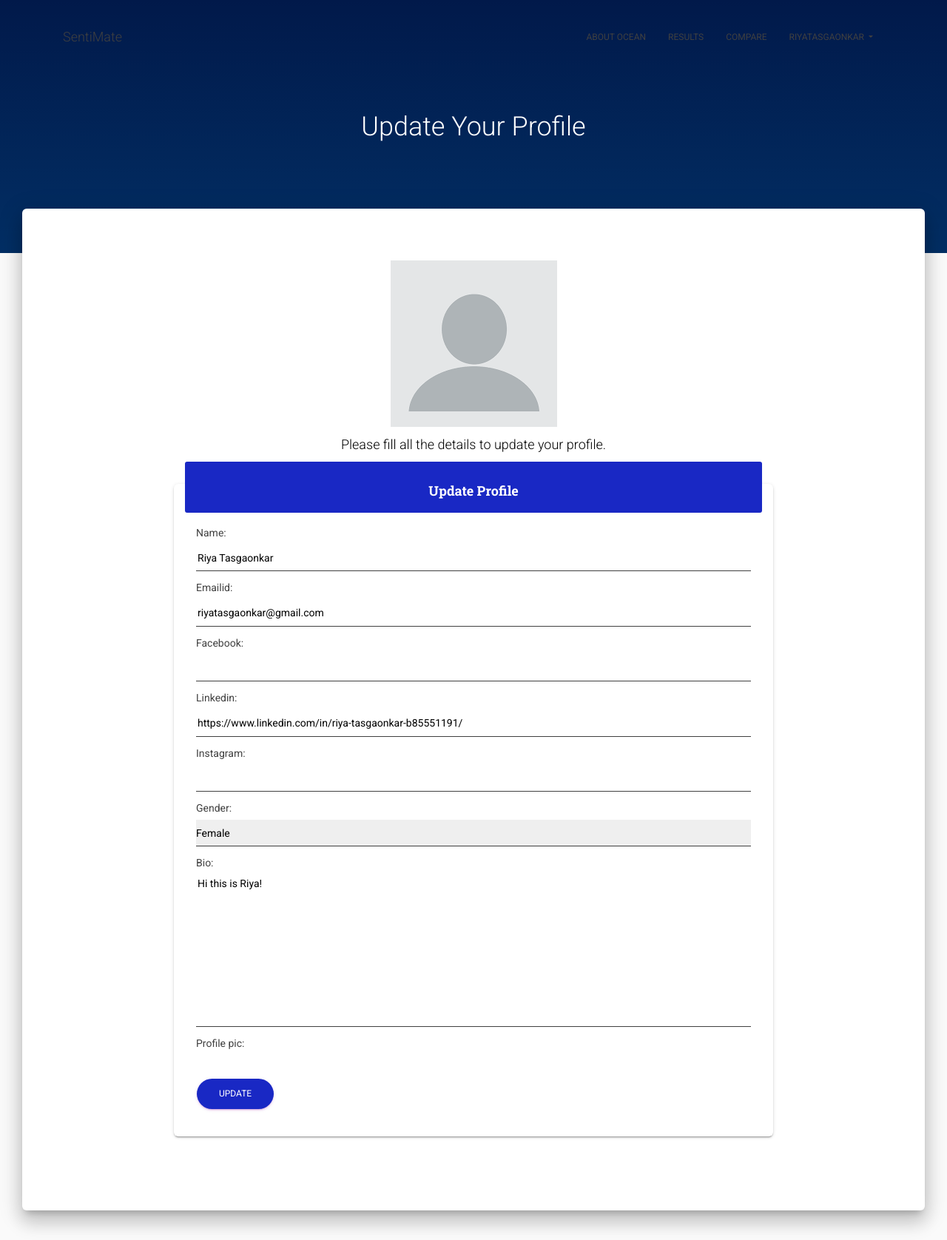
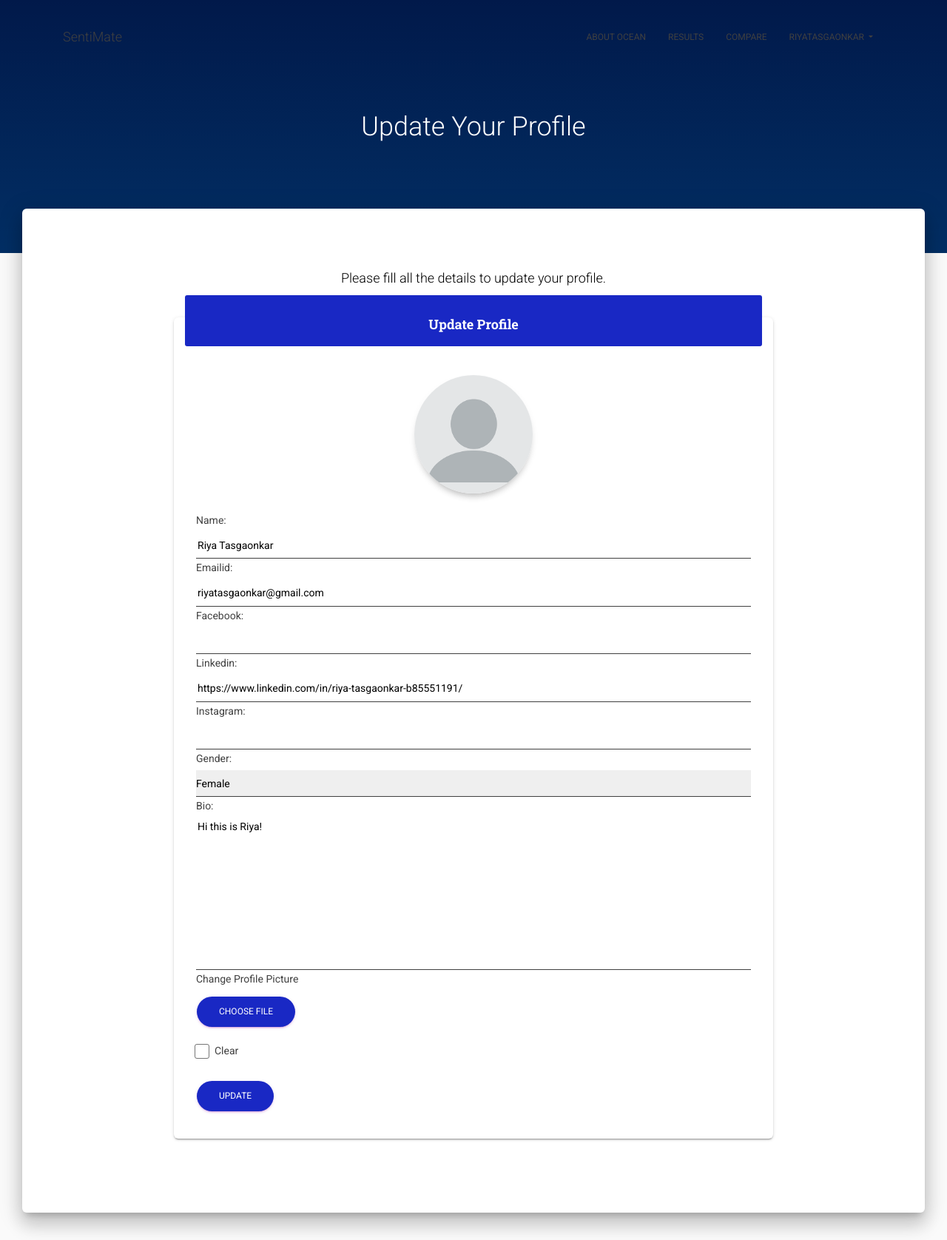
Before and after one commit to RiyaTasgaonkar/SentiMate, a Django app: page /profile in a window 1280 px wide. Shown: the top 1676 px of the page at 74% size. Run offline with Django 3.2, Linux system fonts and the light colour scheme; a user stored in the database is signed in; data comes from the database, SQL or seed files in the repository; both versions use the stored data as it was after the commit; some libraries are stand-ins or nearby versions.

Commit message:
profile fixed

```diff
--- a/ocean/SentiMate/static/css/master.css
+++ b/ocean/SentiMate/static/css/master.css
@@ -41,9 +41,14 @@ input:focus, select:focus, textarea:focus{
     border-color: var(--blue) !important;
 }
 
-input[type="radio"] {
-    height: 0.75rem !important;
+.checkbox{
+    display: inline !important;
+    height: auto;
+    position: relative !important;
+    vertical-align: middle !important;
+    height: 10px;
 }
+
 
 .alert-dark{
     color: var(--dark-gray) !important;
--- a/ocean/SentiMate/templates/profile.html
+++ b/ocean/SentiMate/templates/profile.html
@@ -98,11 +98,6 @@ The above copyright notice and this permission notice shall be included in all c
   <div class="main main-raised mb-5">
     <div class="container">
       <div class="section text-center">
-        {% if request.user.profile.profile_pic %}
-          <img src = "{{ request.user.profile.profile_pic.url }}" alt="your-picture" height="50px; width=50px">
-        {% else %}
-          <img src = "{% static 'Sentimate/images/default_pic.png' %}">
-        {% endif %}
         <p class="h4">Please fill all the details to update your profile.</p>
         <div class="container">
           <div class="col-md-9 mx-auto">
@@ -112,10 +107,38 @@ The above copyright notice and this permission notice shall be included in all c
                   <h4 class="card-title">Update Profile</h4>
                 </div>
                 <div class="card-body">
+                  <div class="mx-auto my-4" style="text-align: center;">
+                  {% if request.user.profile.profile_pic %}
+                    <img src = "{{ request.user.profile.profile_pic.url }}" alt="your-picture" class="img-raised rounded-circle img-fluid mx-auto" style="height: 10rem; width: 10rem;">
+                  {% else %}
+                    <img src = "{% static 'Sentimate/images/default_pic.png' %}" class="img-raised rounded-circle img-fluid mx-auto" style="height: 10rem; width: 10rem;">
+                  {% endif %}
+                </div>
                   <form method="POST" enctype="multipart/form-data">
                     {% csrf_token %}
                     <fieldset class="form-group">
-                      {{ form.as_p }}
+                      {% for field in form.visible_fields %}
+                      {% if field.html_name == "profile_pic" %}
+                      <label>Change Profile Picture</label><br>
+                      <div class="btn btn-primary btn-small btn-round btn-blue my-2">Choose file
+                      <input type="file" class="inputFileHidden" name="profile_pic" accept="image/*" id="id_profile_pic"></div><br>
+                      <div class="form-check">
+                        <label for="profile_pic-clear_id" class="form-check-label">
+                          <input type="checkbox" class= "form-check-input" name="profile_pic-clear" id="profile_pic-clear_id">
+                          Clear
+                          <span class="form-check-sign">
+                            <span class="check"></span>
+                        </span>
+                        </label>
+                      </div>
+                      {% else %}
+
+                          {{ field.errors }}
+                          {{ field.help_text }}
+                          {{ field.label_tag }}
+                          {{ field }}
+                          {% endif %}
+                      {% endfor %}
                     </fieldset>
                     <div class="form-group">
                       <button class="btn btn-primary btn-round btn-blue" type="submit">Update</button>
--- a/ocean/SentiMate/urls.py
+++ b/ocean/SentiMate/urls.py
@@ -17,4 +17,4 @@ urlpatterns = [
     path('testB',views.testB, name='testB'),
     path('testA',views.testA, name='testA'),
     path('testC',views.testC, name='testC'),
-]
+] + static(settings.MEDIA_URL, document_root=settings.MEDIA_ROOT)
--- a/ocean/SentiMate/views.py
+++ b/ocean/SentiMate/views.py
@@ -49,7 +49,7 @@ def scores(request):
 def profile(request):
     user = request.user.username
     if request.method == 'POST':
-        form = ProfileUpdateForm(request.POST, instance=request.user.profile)
+        form = ProfileUpdateForm(request.POST, request.FILES, instance=request.user.profile)
         if form.is_valid():
             form.save()
             messages.success(request, f'Information updated successfully!')
```
Also changed, not shown: ocean/db.sqlite3, ocean/media/images/profile_pics/autumn.jpg (added), ocean/media/images/profile_pics/autumn_8B0ojdE.jpg (added), ocean/media/images/profile_pics/autumn_8w1z7ZH.jpg (added), ocean/media/images/profile_pics/autumn_TTB61B0.jpg (added), ocean/media/images/profile_pics/autumn_uqJIkrx.jpg (added), ocean/media/images/profile_pics/cristina-gottardi-CSpjU6hYo_0-unsplash_2o6PuRG.jpg (added).
